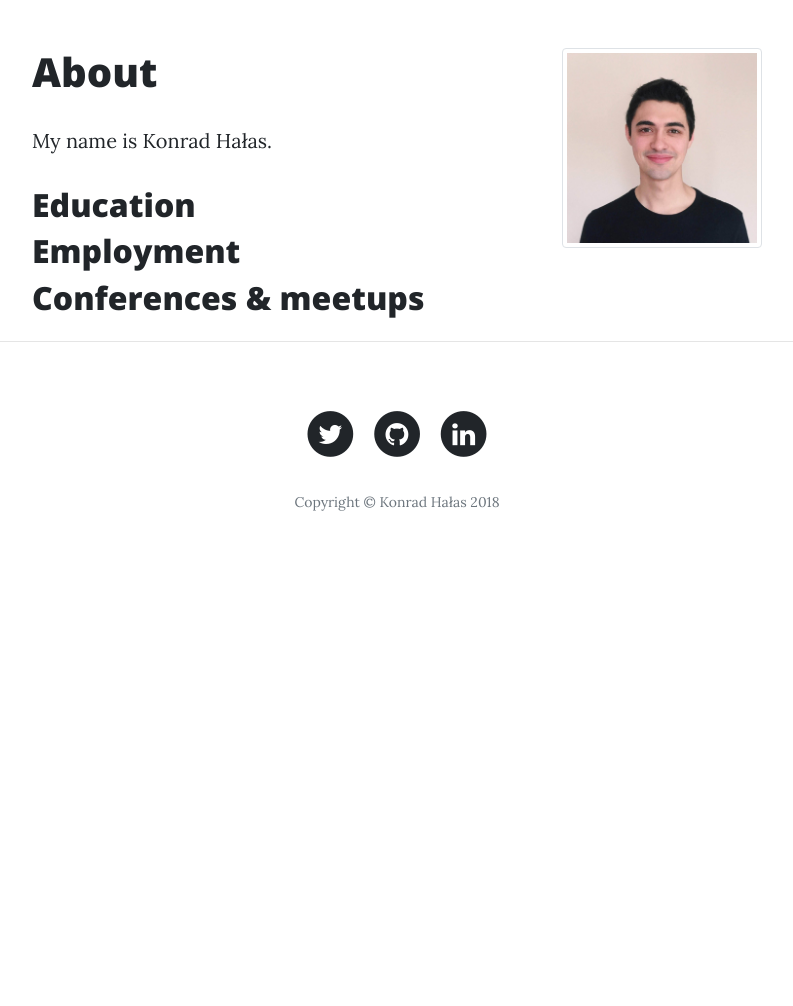
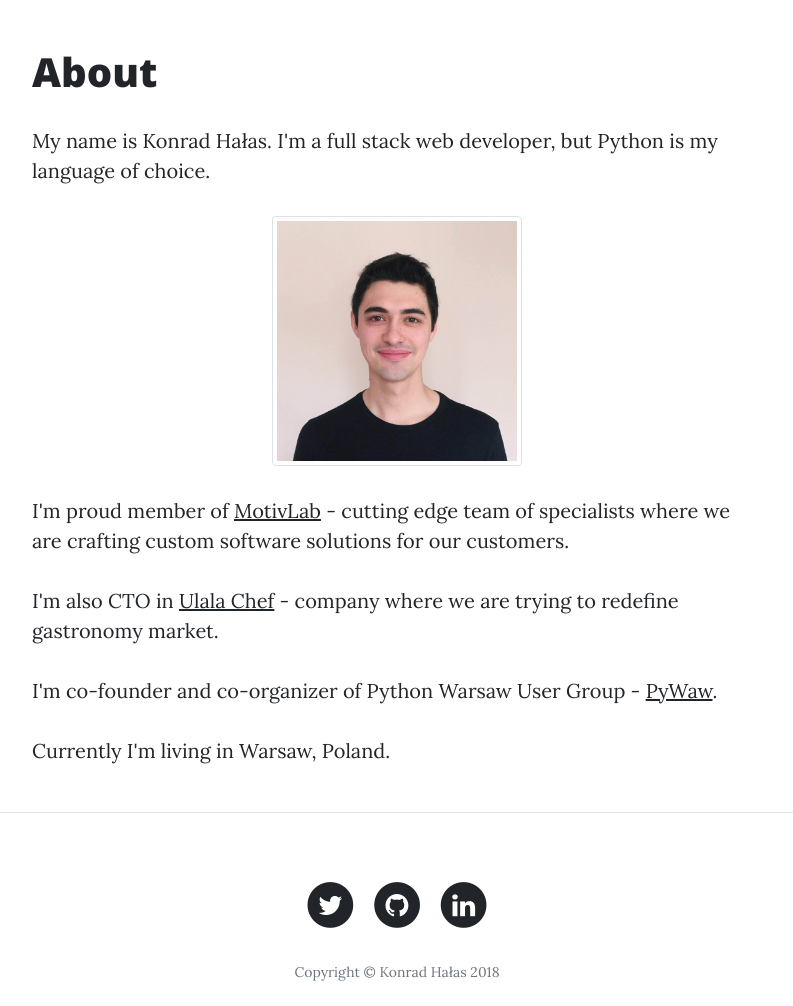
Before and after one commit to konradhalas/konradhalas.pl, a Django app: page /about/ in a window 1280 px wide. Shown: the part 67-1073 px from the top of the page, without its empty margins (243-1036 px from the left). Before the commit the page ends 578 px from the top, so only its background shows below. Run offline with Django 3.2, Linux system fonts and the light colour scheme; some libraries are stand-ins or nearby versions.

Commit message:
Add simple about page

```diff
--- a/mysite/static/css/custom.css
+++ b/mysite/static/css/custom.css
@@ -1,4 +1,3 @@
 .my-photo {
-    height: 200px;
-    float: right;
+    height: 250px;
 }
--- a/mysite/templates/misc/about.html
+++ b/mysite/templates/misc/about.html
@@ -5,10 +5,31 @@
 {% block title %}{{ block.super }} - About{% endblock %}
 
 {% block content %}
-    <img src="{% static 'img/me.png' %}" alt="Konrad Hałas photo" class="img-thumbnail my-photo">
     <h1>About</h1>
-    <p>My name is Konrad Hałas.</p>
-    <h2>Education</h2>
-    <h2>Employment</h2>
-    <h2>Conferences & meetups</h2>
+    <p>
+        My name is Konrad Hałas. I'm a full stack web developer, but Python is my language of choice.
+    </p>
+
+    <div class="text-center">
+        <img src="{% static 'img/me.png' %}" alt="Konrad Hałas photo" class="img-thumbnail my-photo">
+    </div>
+
+    <p>
+        I'm proud member of <a href="http://motivlab.com/" target="_blank">MotivLab</a> - cutting edge team of
+        specialists where we are crafting custom software solutions for our customers.
+    </p>
+
+    <p>
+        I'm also CTO in <a href="https://ulalachef.com/" target="_blank">Ulala Chef</a> - company where we are trying to
+        redefine gastronomy market.
+    </p>
+
+    <p>
+        I'm co-founder and co-organizer of Python Warsaw User Group -
+        <a href="http://pywaw.org" target="_blank">PyWaw</a>.
+    </p>
+
+    <p>
+        Currently I'm living in Warsaw, Poland.
+    </p>
 {% endblock %}
```
